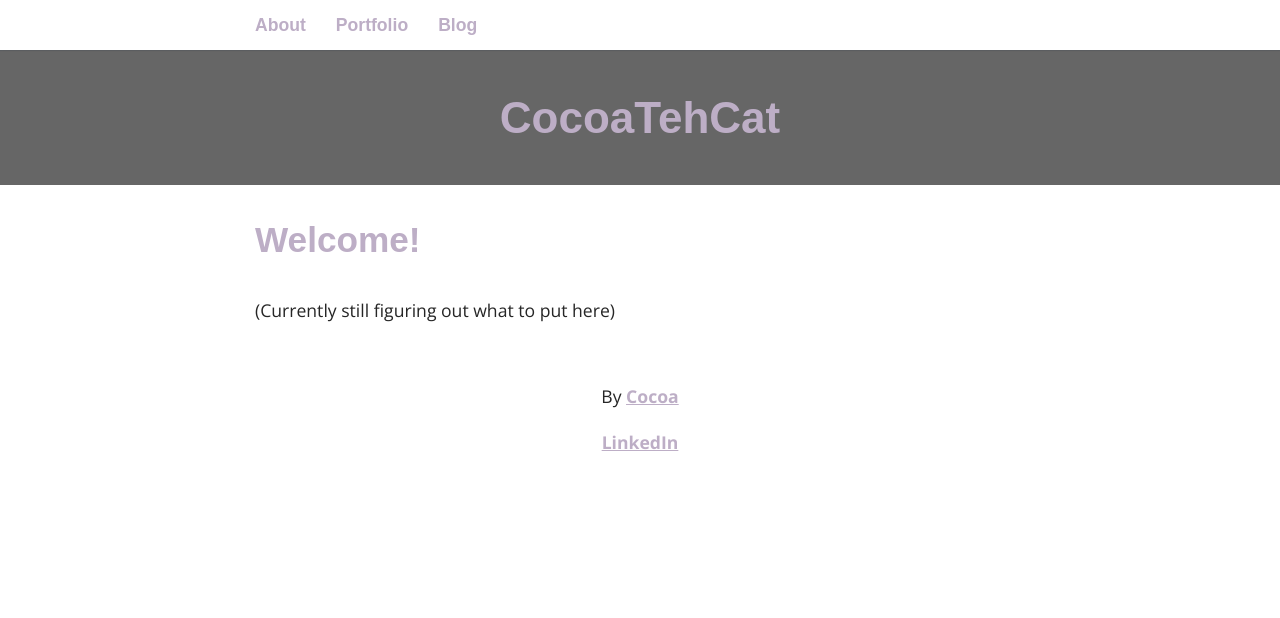
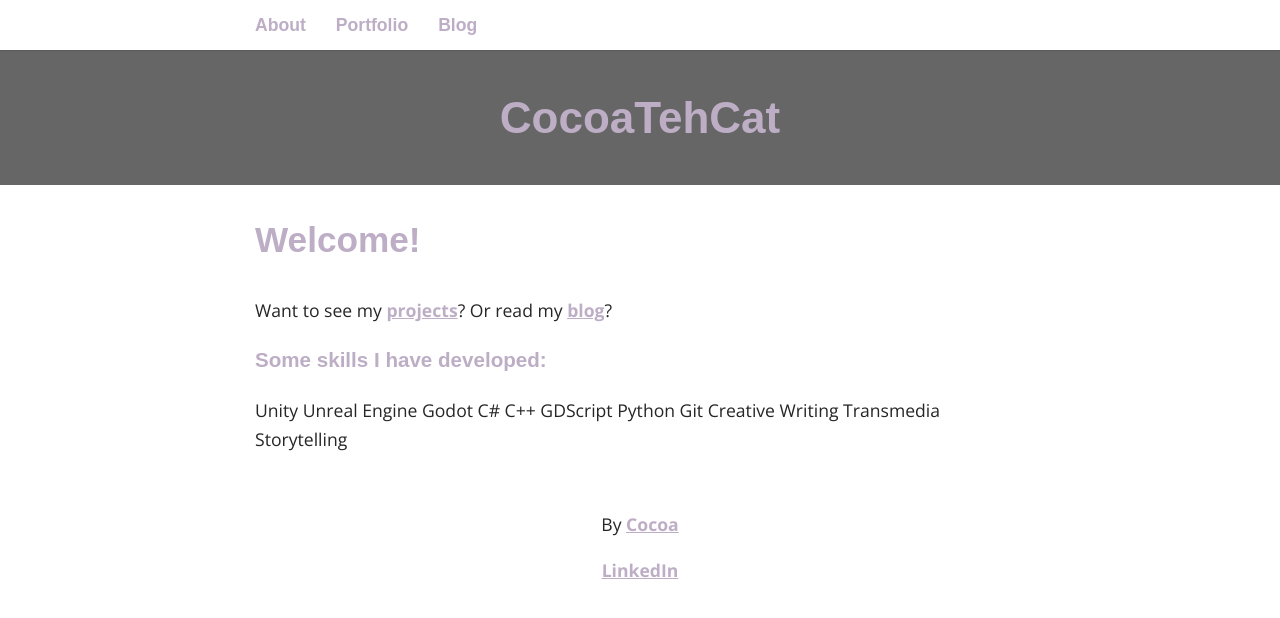
Before and after one commit to cocoatehcat/cocoatehcat.github.io, a Jekyll site: the page built from index.html, in a window 1280 px wide. Shown: the top 618 px of the page. Built offline with Jekyll 4.4.1, drawn with Linux system fonts in a browser that asks for light colours; some web fonts are replaced.

Commit message:
feat: index.html test

```diff
--- a/index.html
+++ b/index.html
@@ -4,4 +4,23 @@ layout: default
 
 <h2>Welcome!</h2>
 
-(Currently still figuring out what to put here)
+
+
+Want to see my <a href="https://cocoatehcat.github.io/portfolio/">projects</a>?
+
+Or read my <a href="https://cocoatehcat.github.io/blog/">blog</a>?
+
+<h3>Some skills I have developed:</h3>
+Unity
+Unreal Engine
+Godot
+
+C#
+C++
+GDScript
+Python
+
+Git
+
+Creative Writing
+Transmedia Storytelling
```
